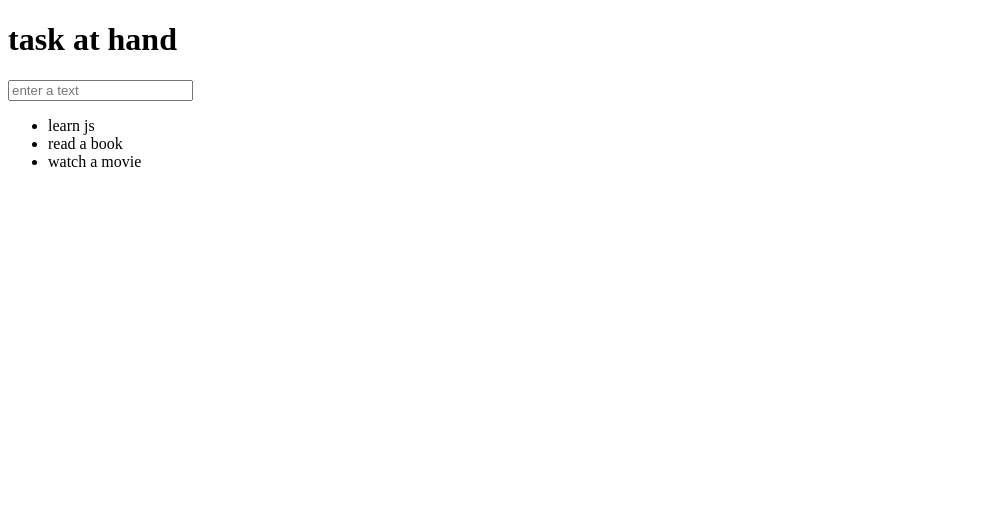
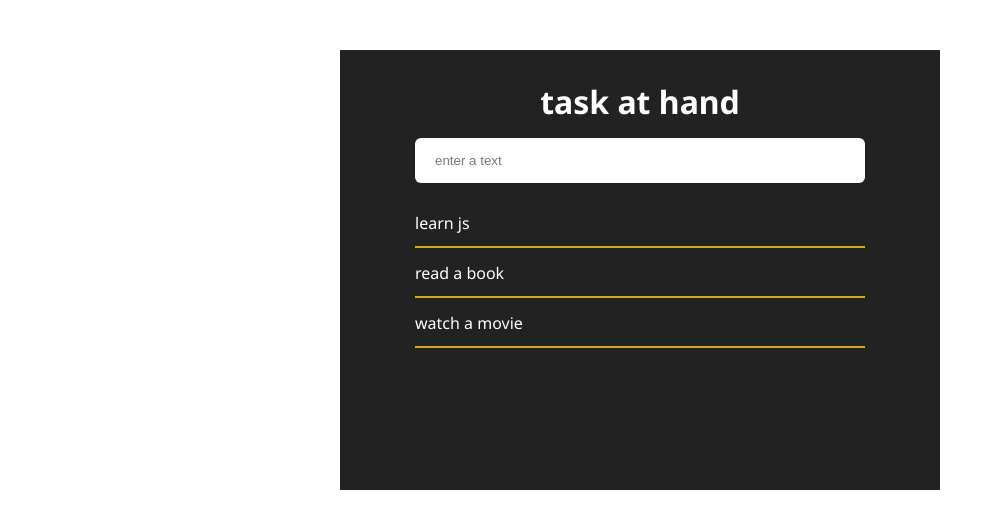
Before and after one commit to kaytee07/vanilla-js, a plain HTML site: page index.html in a window 1280 px wide. Shown: the whole page, without its empty margins (0-995 px from the left). Drawn offline with Linux system fonts and the light colour scheme.

Commit message:
done with the css styling of the todo list app

```diff
--- a/css/style.css
+++ b/css/style.css
@@ -1 +1,64 @@
-ECHO is on.
+@import url("https://fonts.googleapis.com/css2?family=Noto+Sans:wght@400;700&family=Pacifico&display=swap");
+
+* {
+  padding: 0;
+  margin: 0;
+  box-sizing: border-box;
+}
+
+.todo {
+  width: 600px;
+  height: 55vh;
+  margin: 50px auto;
+  background: #000;
+  background: #222;
+
+  padding: 30px 40px;
+}
+.todo__header {
+  display: flex;
+  flex-direction: column;
+  align-items: center;
+}
+.todo__title {
+  width: fit-content;
+  margin: 0 auto;
+  font-family: "Noto Sans", sans-serif;
+  color: #fff;
+}
+.input {
+  width: 450px;
+  margin: 15px 0;
+  height: 45px;
+  border-radius: 6px;
+  border: none;
+  padding: 20px;
+}
+ul.todo__list {
+  width: 450px;
+  margin: 0 auto;
+  display: flex;
+  flex-direction: column;
+  align-items: center;
+  list-style: none;
+}
+
+ul.todo__list li.todo__item {
+  width: 450px;
+  height: 50px;
+  border-bottom: 2px solid goldenrod;
+  line-height: 30px;
+  padding: 10px 0;
+  color: white;
+  font-family: "Noto Sans", sans-serif;
+}
+
+.todo__item:hover {
+  cursor: default;
+}
+
+.done {
+  text-decoration: line-through;
+  color: #aaa;
+  border-bottom: 2px solid royalblue;
+}
```
Also changed, not shown: index.html (+1 -1 lines).
